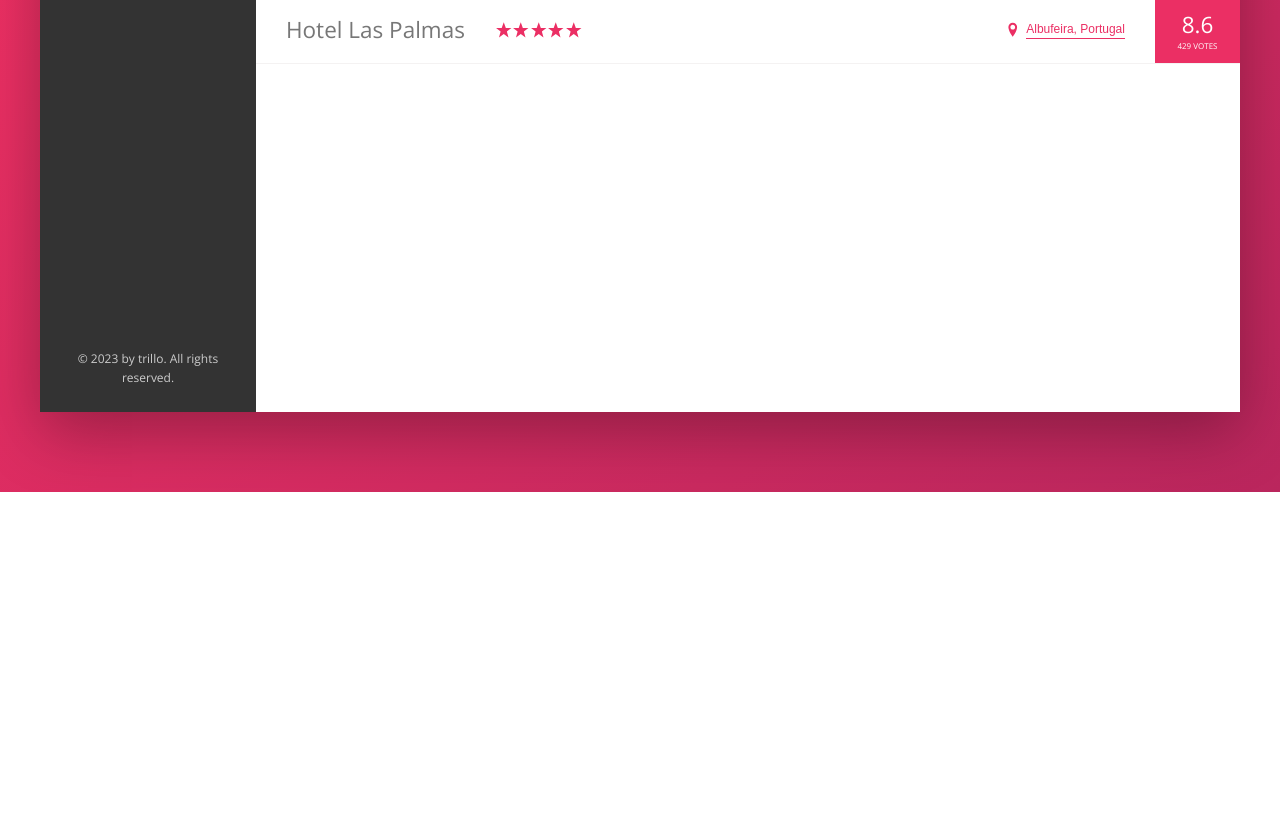
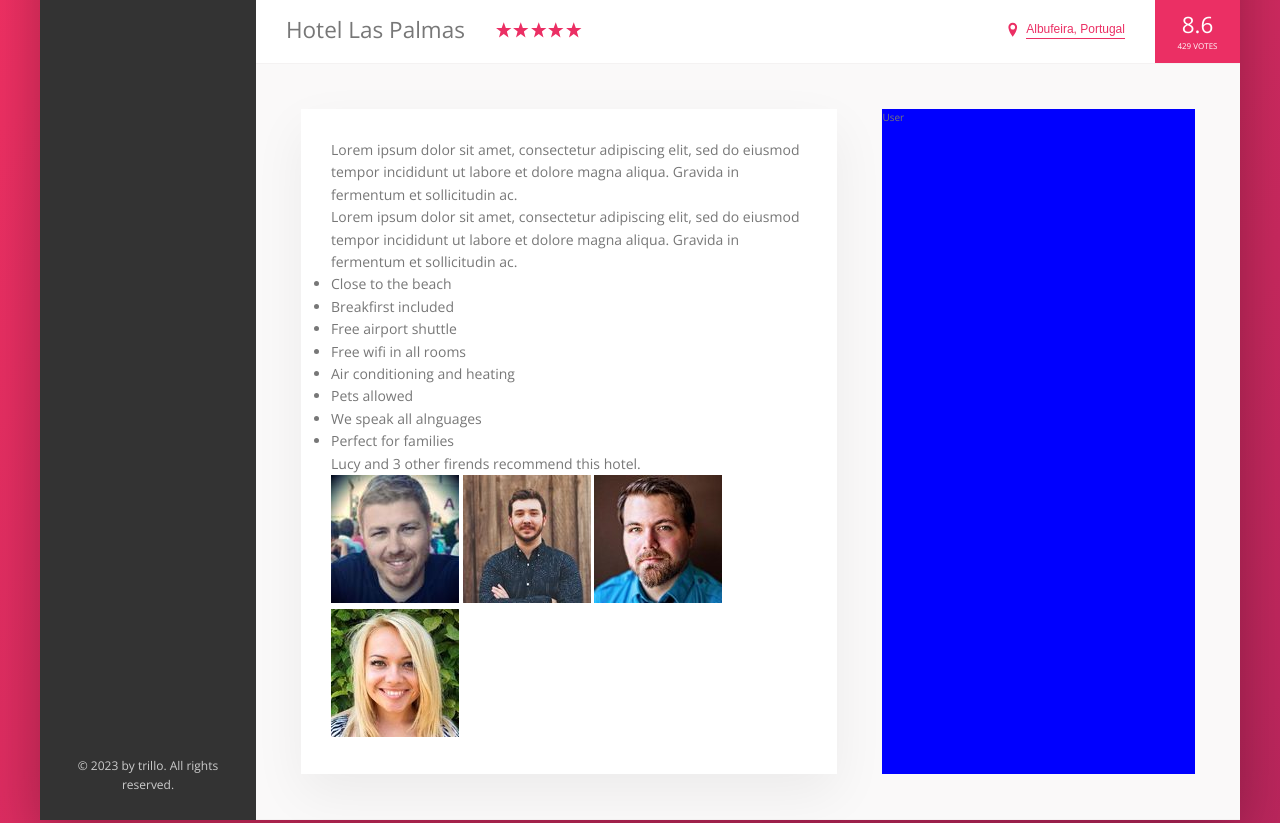
Before and after one commit to dhowai/css-course-proj-1, a website: page index.html in a window 1280 px wide. Shown: the part 538-1361 px from the top of the page. Before the commit the page ends 1030 px from the top, so only its background shows below. Drawn offline with nearby package versions, Linux system fonts and the light colour scheme.

Commit message:
Add structure for detail section

```diff
--- a/index.html
+++ b/index.html
@@ -132,6 +132,46 @@
                             <div class="overview__rating-count">429 votes</div>
                         </div>
                     </div>
+
+                    <div class="detail">
+                        <div class="description">
+                            <p class="paragraph">
+                                Lorem ipsum dolor sit amet, consectetur adipiscing elit,
+                                sed do eiusmod tempor incididunt ut labore et dolore magna aliqua.
+                                Gravida in fermentum et sollicitudin ac.
+                            </p>
+                            <p class="paragraph">
+                                Lorem ipsum dolor sit amet, consectetur adipiscing elit,
+                                sed do eiusmod tempor incididunt ut labore et dolore magna aliqua.
+                                Gravida in fermentum et sollicitudin ac.
+                            </p>
+                            <ul class="list">
+                                <li class="list__item">Close to the beach</li>
+                                <li class="list__item">Breakfirst included</li>
+                                <li class="list__item">Free airport shuttle</li>
+                                <li class="list__item">Free wifi in all rooms</li>
+                                <li class="list__item">Air conditioning and heating</li>
+                                <li class="list__item">Pets allowed</li>
+                                <li class="list__item">We speak all alnguages</li>
+                                <li class="list__item">Perfect for families</li>
+                            </ul>
+                            <div class="recommend">
+                                <p class="recommend__count">
+                                    Lucy and 3 other firends recommend this hotel.
+                                </p>
+                                <div class="recommend__friends">
+                                    <img src="img/user-3.jpg" alt="friend 1" class="recommend__photo">
+                                    <img src="img/user-4.jpg" alt="friend 2" class="recommend__photo">
+                                    <img src="img/user-5.jpg" alt="friend 3" class="recommend__photo">
+                                    <img src="img/user-6.jpg" alt="friend 4" class="recommend__photo">
+                                </div>
+                            </div>
+                        </div>
+
+                        <div class="user-reviews">
+                            User
+                        </div>
+                    </div>
                 </main>
             </div>
         </div>
--- a/sass/_base.scss
+++ b/sass/_base.scss
@@ -13,6 +13,8 @@
     --color-grey-dark-3: #999;
 
     --shadow-dark: 0 2rem 6rem rgb(0, 0, 0, .3);
+    --shadow-light: 0 2rem 5rem rgb(0, 0, 0, .06);
+    --line: 1px solid var(--color-grey-light-2);
 }
 
 * {
--- a/sass/_components.scss
+++ b/sass/_components.scss
@@ -206,7 +206,7 @@
 .overview {
     display: flex;
     align-items: center;
-    border-bottom: 1px solid var(--color-grey-light-2);
+    border-bottom: var(--line);
 
     &__heading {
         font-size: 2.25rem;
--- a/sass/_layout.scss
+++ b/sass/_layout.scss
@@ -10,7 +10,7 @@
     font-size: 1.4rem;
     height: 7rem;
     background-color: #fff;
-    border-bottom: 1px solid var(--color-grey-light-2);
+    border-bottom: var(--line);
 
     display: flex;
     justify-content: space-between;
@@ -34,7 +34,26 @@
 .hotel-view {
     background-color: #fff;
 
-    height: 80rem;
-
     flex: 1;
 }
+
+.detail {
+    display: flex;
+    padding: 4.5rem;
+    background-color: var(--color-grey-light-1);
+    border-bottom: var(--line);
+}
+
+.description {
+    font-size: 1.4rem;
+    background-color: #fff;
+    box-shadow: var(--shadow-light);
+    padding: 3rem;
+    flex: 0 0 60%;
+    margin-right: 4.5rem;
+}
+
+.user-reviews {
+    background-color: blue;
+    flex: 1;
+}
```
Also changed, not shown: css/style.css.
